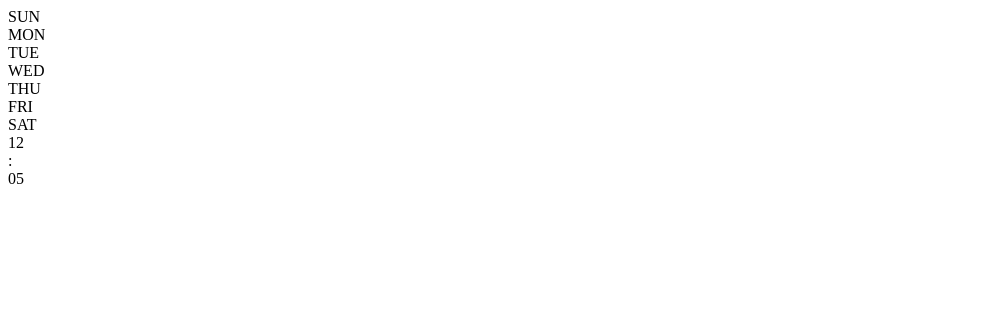
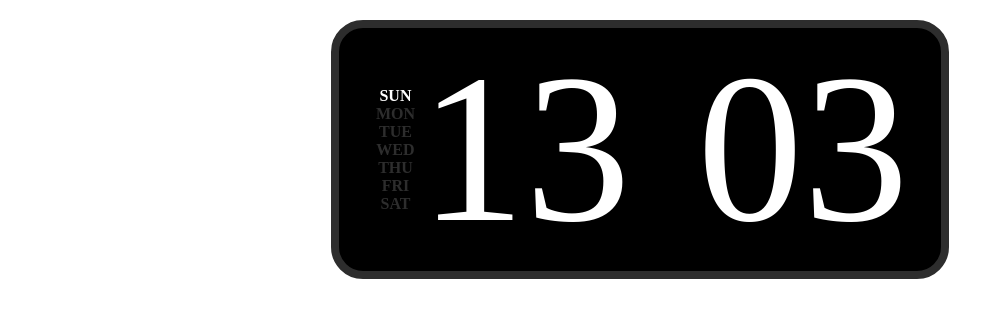
Before and after one commit to AndrewH1188/digitalClock, a plain HTML site: page index.html in a window 1280 px wide. Shown: the whole page, without its empty margins (0-1004 px from the left). Drawn offline with Linux system fonts and the light colour scheme; the site is published under a folder, as on GitHub Pages, so addresses that start at the root find nothing; a web font is replaced by a local one.

Commit message:
removed / in the script and scss as live is not displaying the correct styling or logic.

```diff
--- a/index.html
+++ b/index.html
@@ -5,7 +5,7 @@
     <meta name="viewport" content="width=device-width, initial-scale=1.0">
     <link rel="stylesheet" href="https://use.typekit.net/osf6iqk.css">
     <link rel="stylesheet" href="https://db.onlinewebfonts.com/c/4a7d9dc16cce827cbe527efa5724fbab?family=LED" >
-    <link rel="stylesheet" href="/assets/styling/styles.css">
+    <link rel="stylesheet" href="assets/styling/styles.css">
     <title>Digital Clock</title>
 </head>
 <body>
@@ -25,6 +25,6 @@
             <div class="min">05</div>
         </div>
     </div>
-    <script src="/assets/logic/script.js"></script>
+    <script src="assets/logic/script.js"></script>
 </body>
 </html>
```
